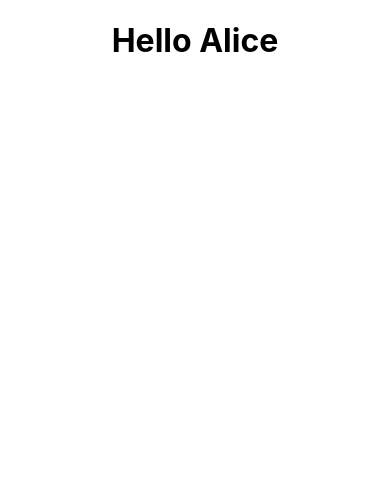
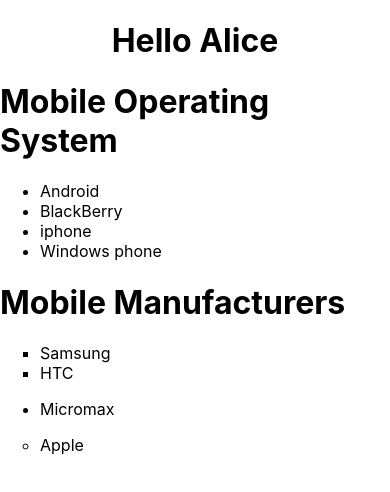
Before and after one commit to anshikachaurasiya-cedcoss/React, a React (Create React App) app: page / in a window 390 px wide. Shown: the top 492 px of the page. Built offline with nearby package versions, Linux system fonts and the light colour scheme.

Commit message:
Q2. Print the following data with two components MobileOS and MobileManufacturers using functional components.

```diff
--- /dev/null
+++ b/src/Components/MobileManufact.js
@@ -0,0 +1,20 @@
+import React from "react";
+function MobileManufact(){
+    return(
+    <div>
+        <h1>Mobile Manufacturers</h1>
+        <ul id='square'>
+            <li>Samsung</li>
+            <li>HTC</li>
+        </ul>
+        <ul>
+            <li>Micromax</li>
+        </ul>
+        <ul id='circle'>
+            <li>Apple</li>
+        </ul>
+    </div>
+    )
+}
+
+export default MobileManufact
--- /dev/null
+++ b/src/Components/MobileOS.js
@@ -0,0 +1,17 @@
+import React from "react";
+
+function MobileOS(){
+    return(
+    <div>
+        <h1>Mobile Operating System</h1>
+        <ul>
+            <li>Android</li>
+            <li>BlackBerry</li>
+            <li>iphone</li>
+                <li>Windows phone</li>
+        </ul>
+    </div>
+    )
+}
+
+export default MobileOS
--- a/src/index.css
+++ b/src/index.css
@@ -11,3 +11,9 @@
   font-family: source-code-pro, Menlo, Monaco, Consolas, 'Courier New',
     monospace;
 }
+#square{
+  list-style-type:square;
+}
+#circle{
+  list-style-type: circle;
+}
--- a/src/index.js
+++ b/src/index.js
@@ -2,13 +2,17 @@
 import ReactDOM from 'react-dom/client';
 import './index.css';
 import App from './App';
+import MobileOS from './Components/MobileOS';
+import MobileManufact from './Components/MobileManufact';
 import reportWebVitals from './reportWebVitals';
 
 const root = ReactDOM.createRoot(document.getElementById('root'));
 root.render(
-  <React.StrictMode>
+  <>
     <App />
-  </React.StrictMode>
+    <MobileOS/>
+    <MobileManufact/>
+  </>
 );
 
 // If you want to start measuring performance in your app, pass a function
```
